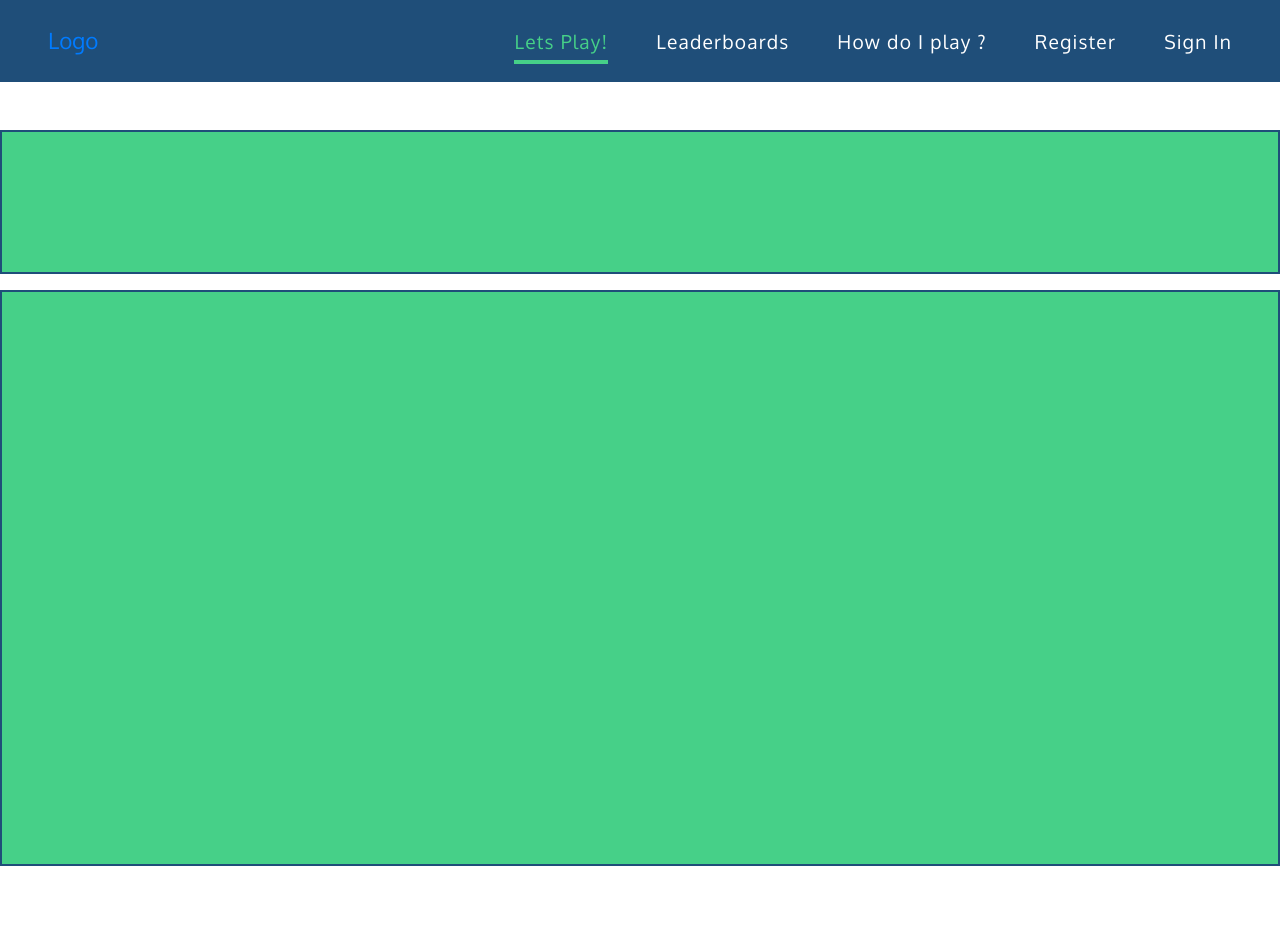
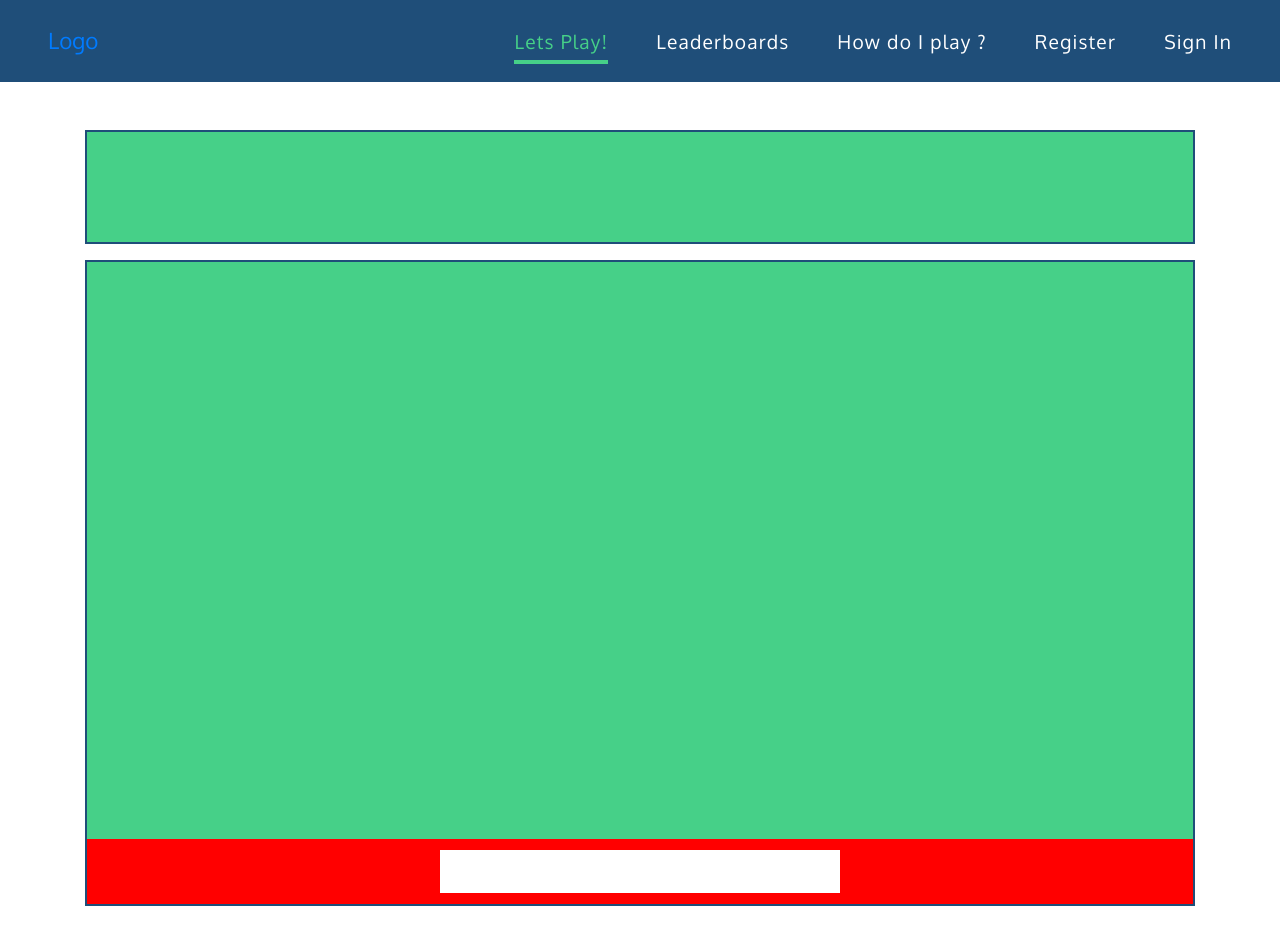
Before and after one commit to JamesRClarke/anagram-falls-client, a React (Create React App) app: page /game in a window 1280 px wide. Before the commit the page ends 898 px from the top, so only its background shows below. Built offline with nearby package versions, Linux system fonts and the light colour scheme.

Commit message:
add in the input box into the game box

```diff
--- a/src/components/Game/Game.jsx
+++ b/src/components/Game/Game.jsx
@@ -8,8 +8,8 @@ class Game extends Component {
 
   render() {
     return (
-      <Aux>
-        <div className="game-container">
+      <Aux >
+        <div className="game-container container">
           <GameFilters />
           <GameBox />
         </div>
--- a/src/components/Game/GameBox/GameBox.jsx
+++ b/src/components/Game/GameBox/GameBox.jsx
@@ -2,7 +2,12 @@ import React from 'react';
 
 const GameBox = (props) => {
   return (
-    <div className="my-3 game-box"></div>
+    <div className="my-3 game-box">
+      <div className="game-answer d-flex justify-content-center align-items-center">
+        <input type="text"  />
+      </div>
+
+    </div>
   )
 }
 
--- a/src/components/Game/GameFilters/GameFilters.jsx
+++ b/src/components/Game/GameFilters/GameFilters.jsx
@@ -2,7 +2,7 @@ import React from 'react';
 
 const GameFilters = (props) => {
   return (
-    <div className="my-3 game-filters"></div>
+    <div className="mb-3 game-filters"></div>
   )
 }
 
--- a/src/styles/components/Game/game.scss
+++ b/src/styles/components/Game/game.scss
@@ -1,5 +1,5 @@
 .game-container {
-  height: 90vh;
+  height: 95vh;
 }
 
 .game-filters {
@@ -7,7 +7,7 @@
   max-width: 100%;
   background: $color-green;
   border: 2px solid $color-blue;
-  height: 20%;
+  height: 15%;
 }
 
 .game-box {
@@ -15,6 +15,23 @@
   max-width: 100%;
   background: $color-green;
   border: 2px solid $color-blue;
-  height: 80%;
+  height: 85%;
+
+  .game-answer {
+    position: absolute;
+    bottom: 0;
+    left:0;
+    width: 100%;
+    background: red;
+    height: 10%;
+    text-align: center;
+
+    input {
+      max-width: 400px;
+      background: white;
+      color: $color-blue;
+      text-align: center;
+    }
+  }
 
 }
```
